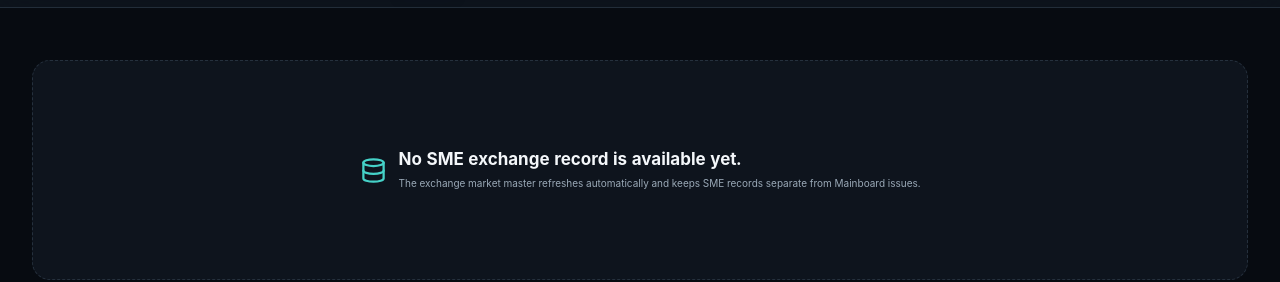
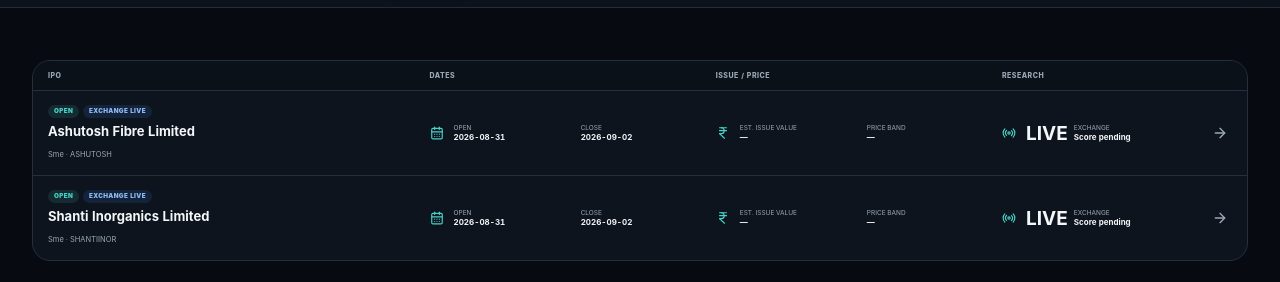
Before and after one commit to aqdas1820/credonomics-site, a Next.js app: page /ipo/sme in a window 1280 px wide. Shown: the part 523-805 px from the top of the page. Built offline with nearby package versions, Linux system fonts and the light colour scheme; no server answers.

Commit message:
Refresh IPO market and filing intelligence

```diff
--- a/app/data/ipo-market-master.generated.ts
+++ b/app/data/ipo-market-master.generated.ts
@@ -4,13 +4,13 @@
 import type { IpoMarketRecord } from './ipo-types'
 
 export const ipoMarketMasterMeta = {
-  "generatedAt": "2026-08-28T21:14:31.988Z",
-  "recordCount": 3,
-  "nseCount": 3,
+  "generatedAt": "2026-08-31T03:17:27.858Z",
+  "recordCount": 6,
+  "nseCount": 6,
   "bseCount": 0,
-  "activeCount": 3,
+  "activeCount": 6,
   "upcomingCount": 0,
-  "sourceStatus": "NSE API 3 · BSE SME unavailable · BSE mainboard 0"
+  "sourceStatus": "NSE API 6 · BSE SME unavailable · BSE mainboard 0"
 } as const
 
 export const ipoMarketMaster: IpoMarketRecord[] = [
@@ -32,7 +32,7 @@ export const ipoMarketMaster: IpoMarketRecord[] = [
     },
     "subscription": {
       "total": 2.858714515358857,
-      "updatedAt": "2026-08-28T21:14:31.988Z",
+      "updatedAt": "2026-08-31T03:17:27.858Z",
       "sourceUrl": "https://www.nseindia.com/market-data/issue-information?series=EQ&symbol=LUMINO&type=Active"
     },
     "sharesOffered": 63205127,
@@ -41,7 +41,7 @@ export const ipoMarketMaster: IpoMarketRecord[] = [
     "marketSource": "NSE",
     "sourceUrl": "https://www.nseindia.com/market-data/all-upcoming-issues-ipo",
     "issueInfoUrl": "https://www.nseindia.com/market-data/issue-information?series=EQ&symbol=LUMINO&type=Active",
-    "fetchedAt": "2026-08-28T21:14:31.988Z"
+    "fetchedAt": "2026-08-31T03:17:27.858Z"
   },
   {
     "slug": "esds-software-solution-ltd-c5f3c5e",
@@ -61,7 +61,7 @@ export const ipoMarketMaster: IpoMarketRecord[] = [
     },
     "subscription": {
       "total": 1.5433727447275314,
-      "updatedAt": "2026-08-28T21:14:31.988Z",
+      "updatedAt": "2026-08-31T03:17:27.858Z",
       "sourceUrl": "https://www.nseindia.com/market-data/issue-information?series=EQ&symbol=ESDS&type=Active"
     },
     "sharesOffered": 12352942,
@@ -70,7 +70,7 @@ export const ipoMarketMaster: IpoMarketRecord[] = [
     "marketSource": "NSE",
     "sourceUrl": "https://www.nseindia.com/market-data/all-upcoming-issues-ipo",
     "issueInfoUrl": "https://www.nseindia.com/market-data/issue-information?series=EQ&symbol=ESDS&type=Active",
-    "fetchedAt": "2026-08-28T21:14:31.988Z"
+    "fetchedAt": "2026-08-31T03:17:27.858Z"
   },
   {
     "slug": "priority-jewels-ltd-835c013",
@@ -90,7 +90,7 @@ export const ipoMarketMaster: IpoMarketRecord[] = [
     },
     "subscription": {
       "total": 1.367704918032787,
-      "updatedAt": "2026-08-28T21:14:31.988Z",
+      "updatedAt": "2026-08-31T03:17:27.858Z",
       "sourceUrl": "https://www.nseindia.com/market-data/issue-information?series=EQ&symbol=PRIORITY&type=Active"
     },
     "sharesOffered": 3202500,
@@ -99,6 +99,75 @@ export const ipoMarketMaster: IpoMarketRecord[] = [
     "marketSource": "NSE",
     "sourceUrl": "https://www.nseindia.com/market-data/all-upcoming-issues-ipo",
     "issueInfoUrl": "https://www.nseindia.com/market-data/issue-information?series=EQ&symbol=PRIORITY&type=Active",
-    "fetchedAt": "2026-08-28T21:14:31.988Z"
+    "fetchedAt": "2026-08-31T03:17:27.858Z"
+  },
+  {
+    "slug": "ashutosh-fibre-ltd-9c63806",
+    "companyName": "Ashutosh Fibre Limited",
+    "symbol": "ASHUTOSH",
+    "marketSegment": "sme",
+    "status": "open",
+    "securityType": "SME",
+    "issue": {
+      "openDate": "2026-08-31",
+      "closeDate": "2026-09-02",
+      "exchange": [
+        "NSE"
+      ]
+    },
+    "sharesOffered": 4381200,
+    "marketSource": "NSE",
+    "sourceUrl": "https://www.nseindia.com/market-data/all-upcoming-issues-ipo",
+    "issueInfoUrl": "https://www.nseindia.com/market-data/issue-information?series=SME&symbol=ASHUTOSH&type=Active",
+    "fetchedAt": "2026-08-31T03:17:27.858Z"
+  },
+  {
+    "slug": "purple-style-labs-ltd-9bd08f0",
+    "companyName": "Purple Style Labs Limited",
+    "symbol": "PERNIASPOP",
+    "marketSegment": "mainboard",
+    "status": "open",
+    "securityType": "EQ",
+    "issue": {
+      "priceBandLow": 546,
+      "priceBandHigh": 575,
+      "openDate": "2026-08-31",
+      "closeDate": "2026-09-02",
+      "exchange": [
+        "NSE"
+      ]
+    },
+    "subscription": {
+      "total": 0,
+      "updatedAt": "2026-08-31T03:17:27.858Z",
+      "sourceUrl": "https://www.nseindia.com/market-data/issue-information?series=EQ&symbol=PERNIASPOP&type=Active"
+    },
+    "sharesOffered": 0,
+    "sharesBid": 0,
+    "estimatedIssueValueCr": 0,
+    "marketSource": "NSE",
+    "sourceUrl": "https://www.nseindia.com/market-data/all-upcoming-issues-ipo",
+    "issueInfoUrl": "https://www.nseindia.com/market-data/issue-information?series=EQ&symbol=PERNIASPOP&type=Active",
+    "fetchedAt": "2026-08-31T03:17:27.858Z"
+  },
+  {
+    "slug": "shanti-inorganics-ltd-c9dedea",
+    "companyName": "Shanti Inorganics Limited",
+    "symbol": "SHANTIINOR",
+    "marketSegment": "sme",
+    "status": "open",
+    "securityType": "SME",
+    "issue": {
+      "openDate": "2026-08-31",
+      "closeDate": "2026-09-02",
+      "exchange": [
+        "NSE"
+      ]
+    },
+    "sharesOffered": 4072000,
+    "marketSource": "NSE",
+    "sourceUrl": "https://www.nseindia.com/market-data/all-upcoming-issues-ipo",
+    "issueInfoUrl": "https://www.nseindia.com/market-data/issue-information?series=SME&symbol=SHANTIINOR&type=Active",
+    "fetchedAt": "2026-08-31T03:17:27.858Z"
   }
 ]
```
Also changed, not shown: app/data/ipo-discovery.generated.ts (+7 -7 lines), public/data/ipo/discovery.json (+7 -7 lines), public/data/ipo/market-master.json (+80 -11 lines).
